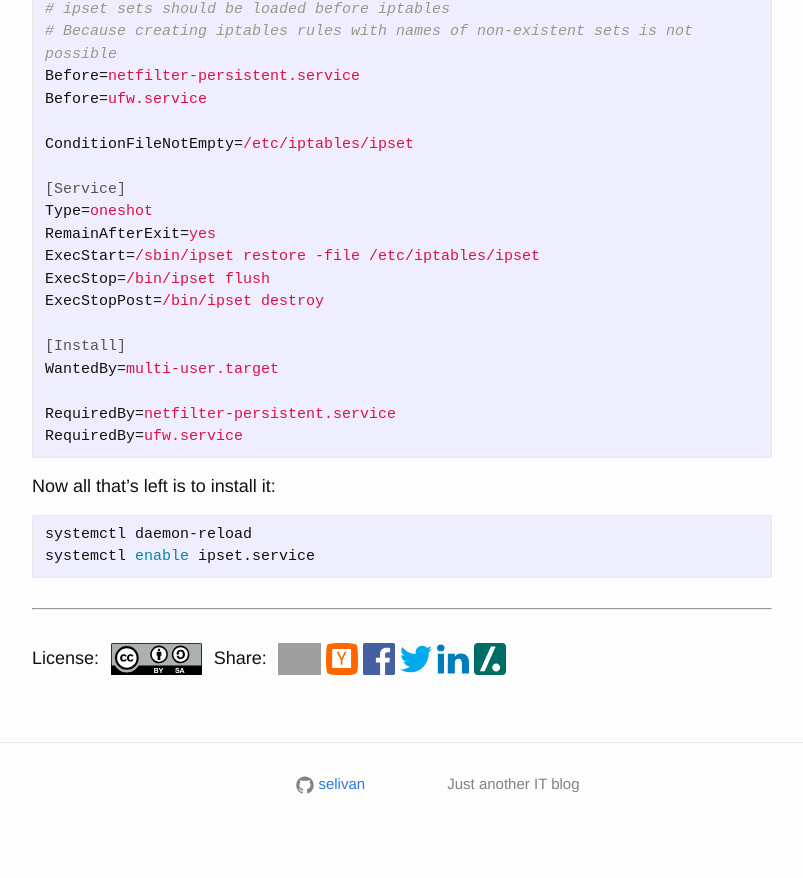
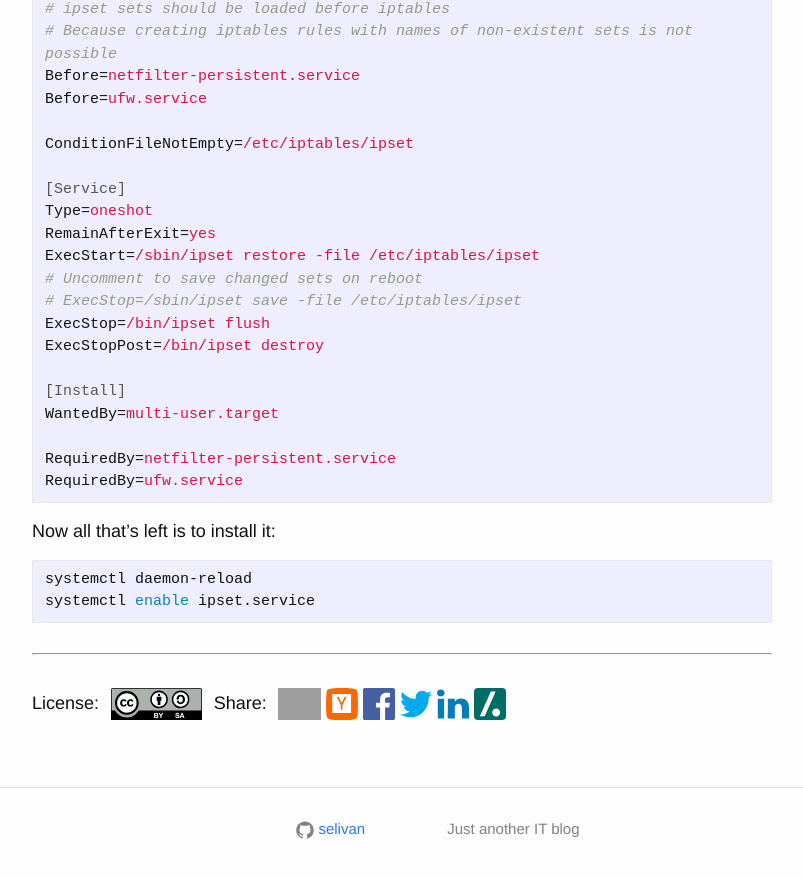
Before and after one commit to selivan/selivan.github.io, a Jekyll site: the page built from _posts/2018-07-27-ipset-save-with-ufw-and-iptables-persistent-and.md, in a window 1280 px wide and 900 px high, scrolled down 940 px. Shown: the top 878 px of the window, without its empty margins (238-1041 px from the left). Built offline with Jekyll 4.4.1, drawn with Linux system fonts in a browser that asks for light colours; comment, search, counter and statistics services are not loaded; before the commit the page ends 1795 px from its top, so only the background shows below that; grey boxes are pictures that could not be loaded.

Commit message:
Update 2018-07-27-ipset-save-with-ufw-and-iptables-persistent-and.md

```diff
--- a/_posts/2018-07-27-ipset-save-with-ufw-and-iptables-persistent-and.md
+++ b/_posts/2018-07-27-ipset-save-with-ufw-and-iptables-persistent-and.md
@@ -38,6 +38,8 @@ ConditionFileNotEmpty=/etc/iptables/ipset
 Type=oneshot
 RemainAfterExit=yes
 ExecStart=/sbin/ipset restore -file /etc/iptables/ipset
+# Uncomment to save changed sets on reboot
+# ExecStop=/sbin/ipset save -file /etc/iptables/ipset
 ExecStop=/bin/ipset flush
 ExecStopPost=/bin/ipset destroy
 
```
